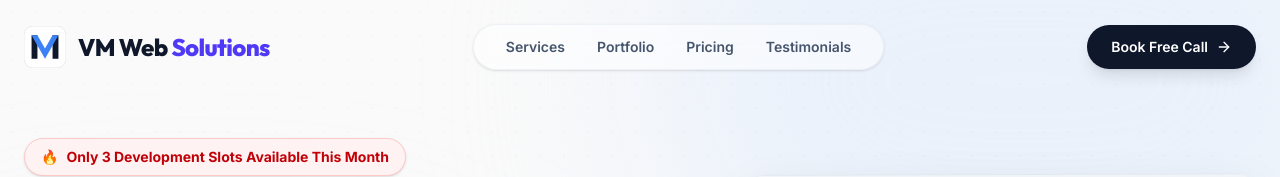
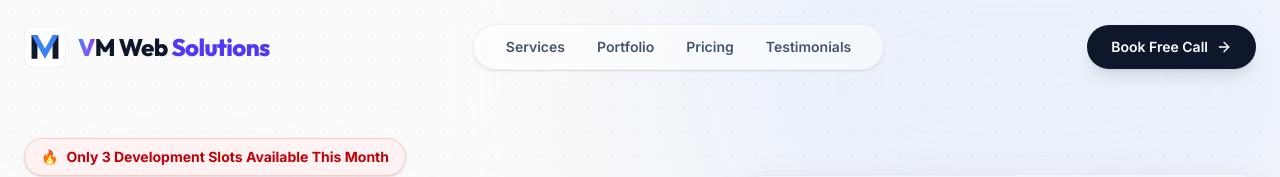
Before and after one commit to MaheshVeeraboina/VM-Web-Solutions, a React (Vite) app: page / in a window 1280 px wide. Shown: the top 177 px of the page. Built offline with nearby package versions, Linux system fonts and the light colour scheme.

Commit message:
style: map navbar title VM colors to SVG logo gradients

```diff
--- a/src/components/Navbar.tsx
+++ b/src/components/Navbar.tsx
@@ -26,8 +26,11 @@ const Navbar = () => {
       <div className="max-w-7xl mx-auto px-6 flex justify-between items-center">
         <Link to="/" className="flex items-center gap-3" aria-label="Go to homepage" onClick={() => setIsOpen(false)}>
           <Logo width={42} height={42} className="text-slate-900" />
-          <span className="font-extrabold text-2xl tracking-tight text-slate-900 font-heading hidden sm:block">
-            VM Web <span className="text-indigo-600">Solutions</span>
+          <span className="font-extrabold text-2xl tracking-tight font-heading hidden sm:block">
+            <span className="bg-gradient-to-r from-[#3B82F6] to-[#9333EA] bg-clip-text text-transparent">V</span>
+            <span className="text-slate-900">M</span>
+            <span className="text-slate-900"> Web </span>
+            <span className="text-indigo-600">Solutions</span>
           </span>
         </Link>
 
```
